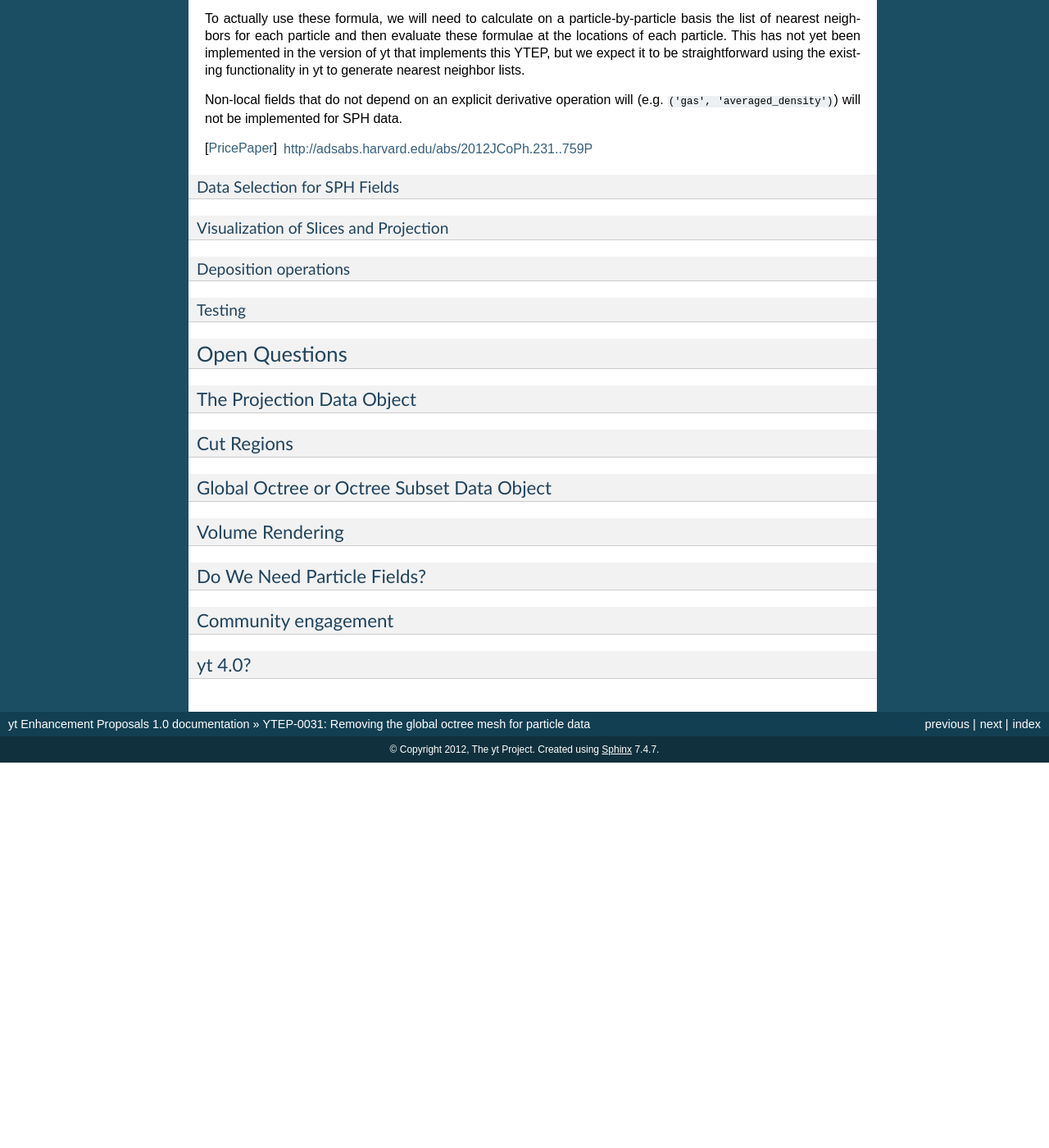
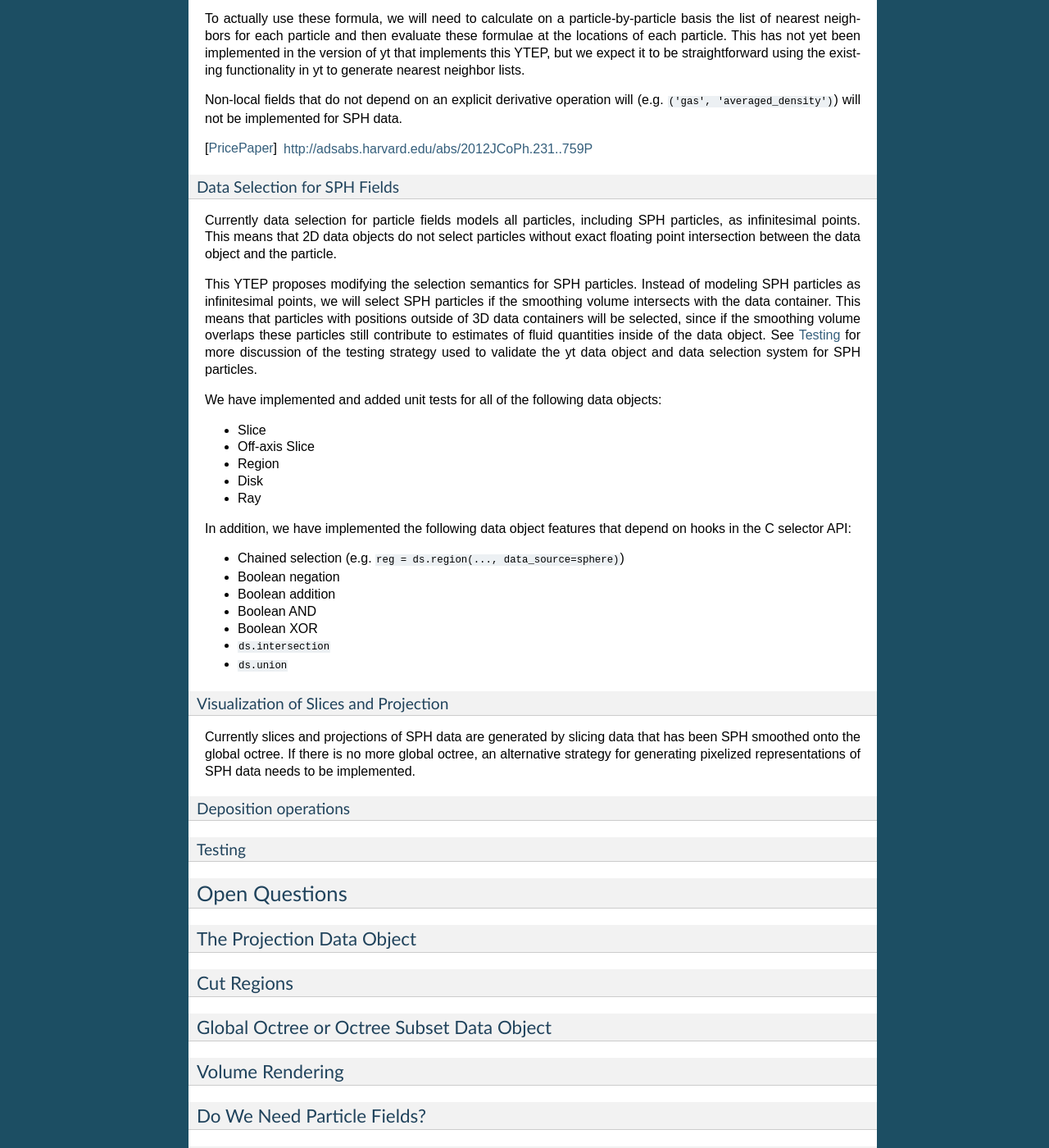
Before and after one commit to yt-project/ytep, a Sphinx documentation site: the page built from source/YTEPs/YTEP-0031.rst, in a window 1280 px wide and 1400 px high, scrolled down 7300 px. Shown: the whole window at 82% size. Built offline with Sphinx 7.4.7, drawn with Linux system fonts in a browser that asks for light colours; formulas are drawn with MathJax 3; before the commit the page ends 8230 px from its top, so only the background shows below that; some of the changed text lies outside the part shown.

Commit message:
Add data object discussion and beginnings of visualization discussion

```diff
--- a/source/YTEPs/YTEP-0031.rst
+++ b/source/YTEPs/YTEP-0031.rst
@@ -484,11 +484,51 @@ Non-local fields that do not depend on an explicit derivative operation will
 Data Selection for SPH Fields
 +++++++++++++++++++++++++++++
 
+Currently data selection for particle fields models all particles, including SPH
+particles, as infinitesimal points. This means that 2D data objects do not
+select particles without exact floating point intersection between the data
+object and the particle.
+
+This YTEP proposes modifying the selection semantics for SPH particles. Instead
+of modeling SPH particles as infinitesimal points, we will select SPH particles
+if the smoothing volume intersects with the data container. This means that
+particles with positions outside of 3D data containers will be selected, since
+if the smoothing volume overlaps these particles still contribute to estimates
+of fluid quantities inside of the data object. See :ref:`data-object-tests` for
+more discussion of the testing strategy used to validate the yt data object and
+data selection system for SPH particles.
+
+We have implemented and added unit tests for all of the following data objects:
+
+- Slice
+- Off-axis Slice
+- Region
+- Disk
+- Ray
+
+In addition, we have implemented the following data object features that depend
+on hooks in the C selector API:
+
+- Chained selection (e.g. ``reg = ds.region(..., data_source=sphere)``)
+- Boolean negation
+- Boolean addition
+- Boolean AND
+- Boolean XOR
+- ``ds.intersection``
+- ``ds.union``
+
 Visualization of Slices and Projection
 ++++++++++++++++++++++++++++++++++++++
 
+Currently slices and projections of SPH data are generated by slicing data that
+has been SPH smoothed onto the global octree. If there is no more global octree,
+an alternative strategy for generating pixelized representations of SPH data
+needs to be implemented.
+
 Deposition operations
 +++++++++++++++++++++
+
+.. _data-object-tests:
 
 Testing
 +++++++
```
Also changed, not shown: other parts of source/YTEPs/YTEP-0031.rst (+2 -2 lines).
